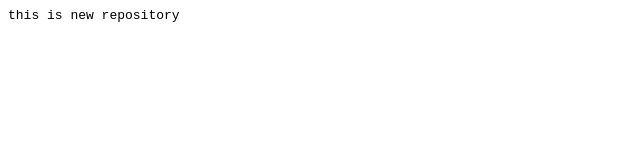
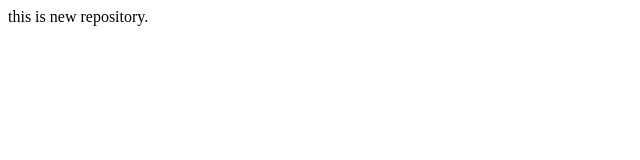
Before and after one commit to VinayakBhat2699/localrepo, a plain HTML site: page index.html in a window 1280 px wide. Shown: the full height of the page, 0-640 px from the left. Drawn offline with Linux system fonts and the light colour scheme.

Commit message:
changes made

```diff
--- a/index.html
+++ b/index.html
@@ -1 +1 @@
-<pre>this is new repository</pre>
+<p>this is new repository.</p>
```
